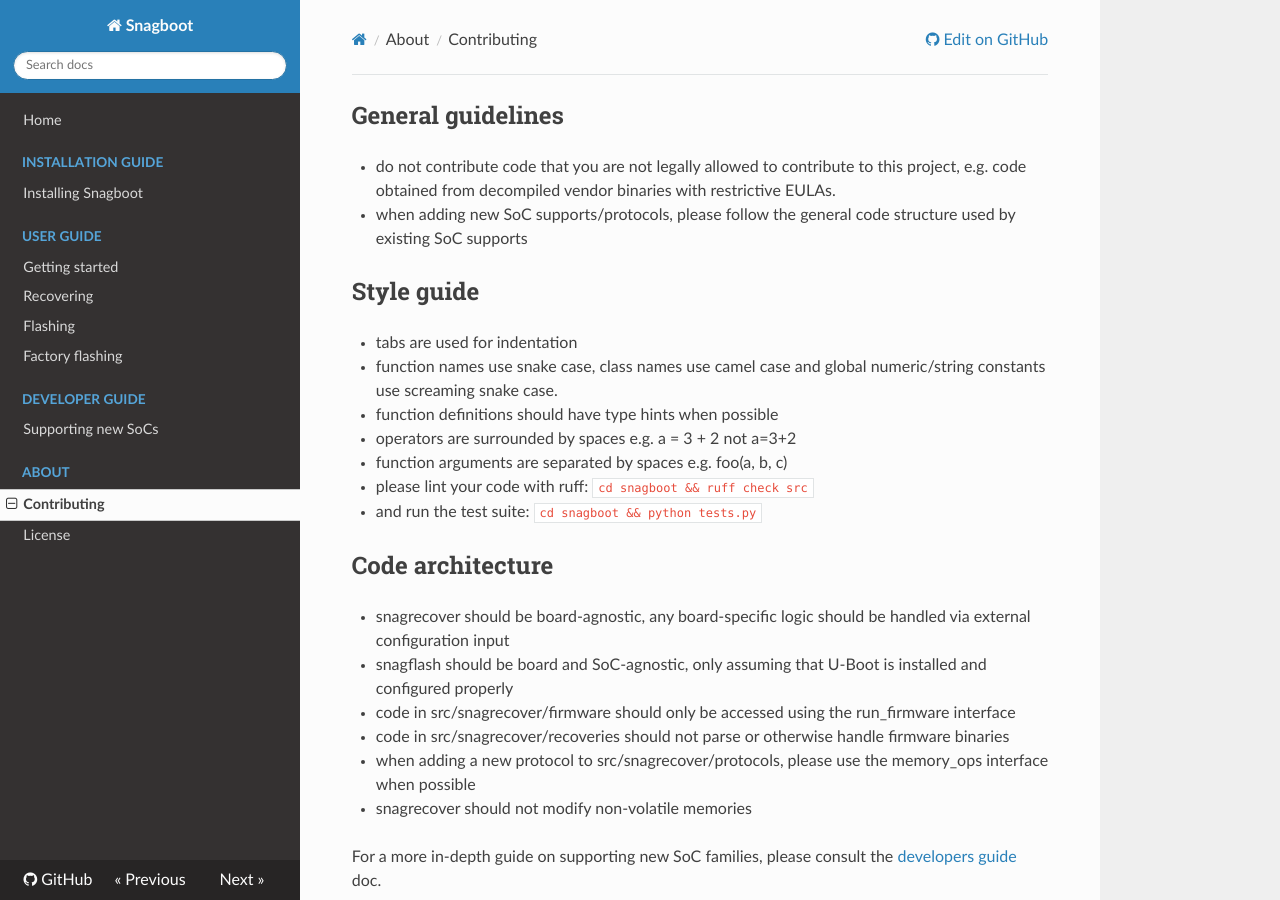
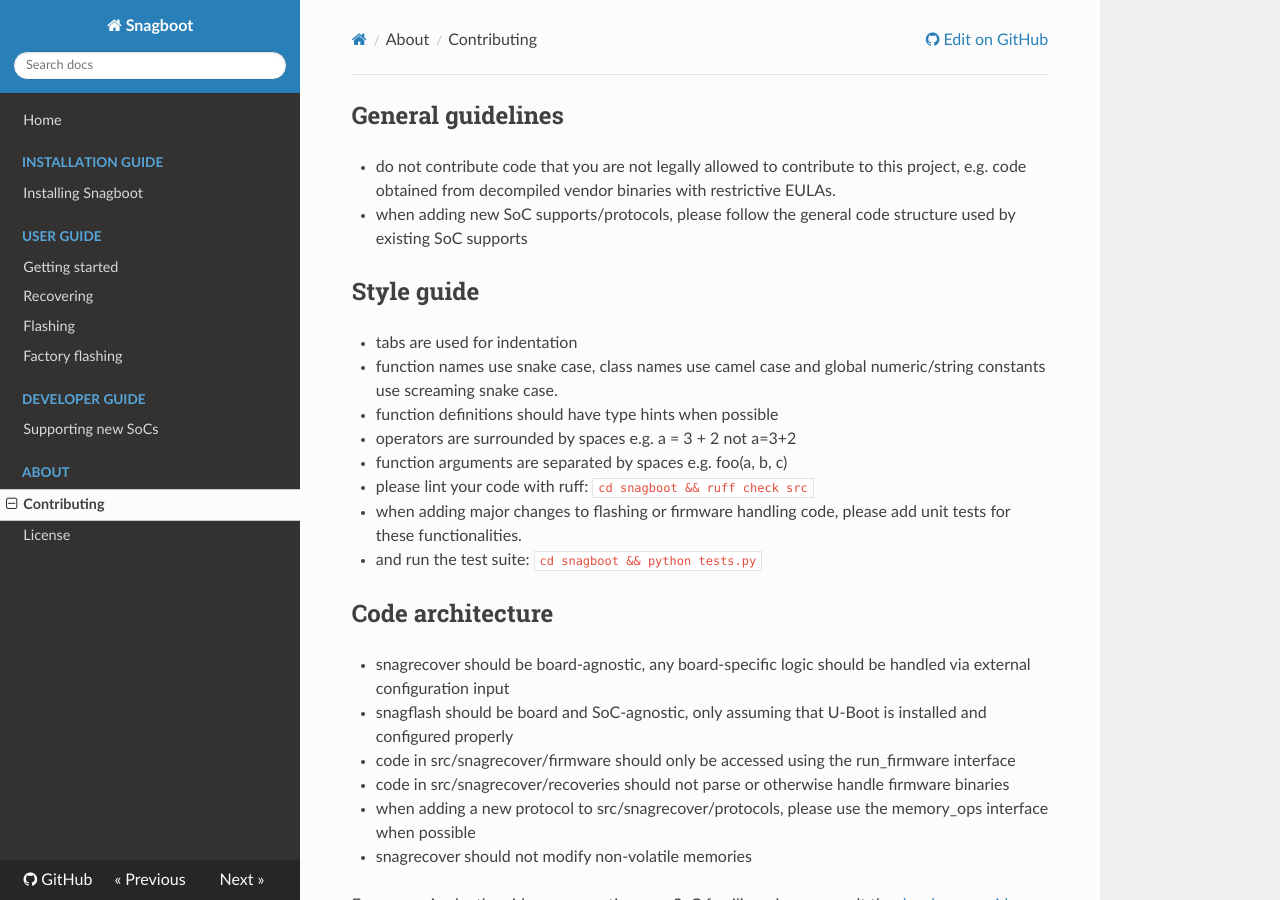
Before and after one commit to bootlin/snagboot, an MkDocs documentation site: the page built from docs/about/contributing.md, in a window 1280 px wide and 900 px high. Built offline with MkDocs 1.6.1, drawn with Linux system fonts in a browser that asks for light colours; nearby versions of some CDN libraries.

Commit message:
docs: contributing: Ask for unit tests for major changes
Signed-off-by: Romain Gantois <romain.gantois@bootlin.com>

```diff
--- a/docs/about/contributing.md
+++ b/docs/about/contributing.md
@@ -15,6 +15,8 @@
 - operators are surrounded by spaces e.g. a = 3 + 2 not a=3+2
 - function arguments are separated by spaces e.g. foo(a, b, c)
 - please lint your code with ruff: `cd snagboot && ruff check src`
+- when adding major changes to flashing or firmware handling code, please add
+  unit tests for these functionalities.
 - and run the test suite: `cd snagboot && python tests.py`
 
 ## Code architecture
```
